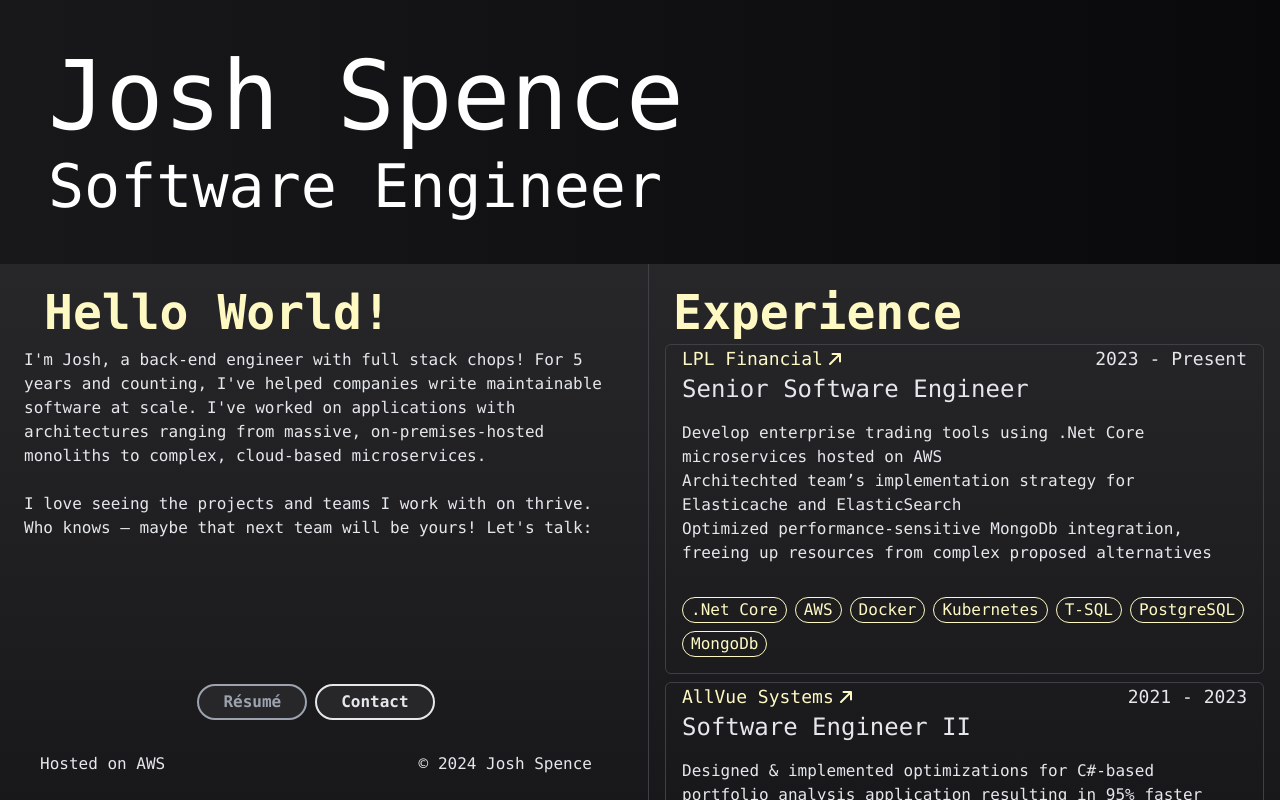
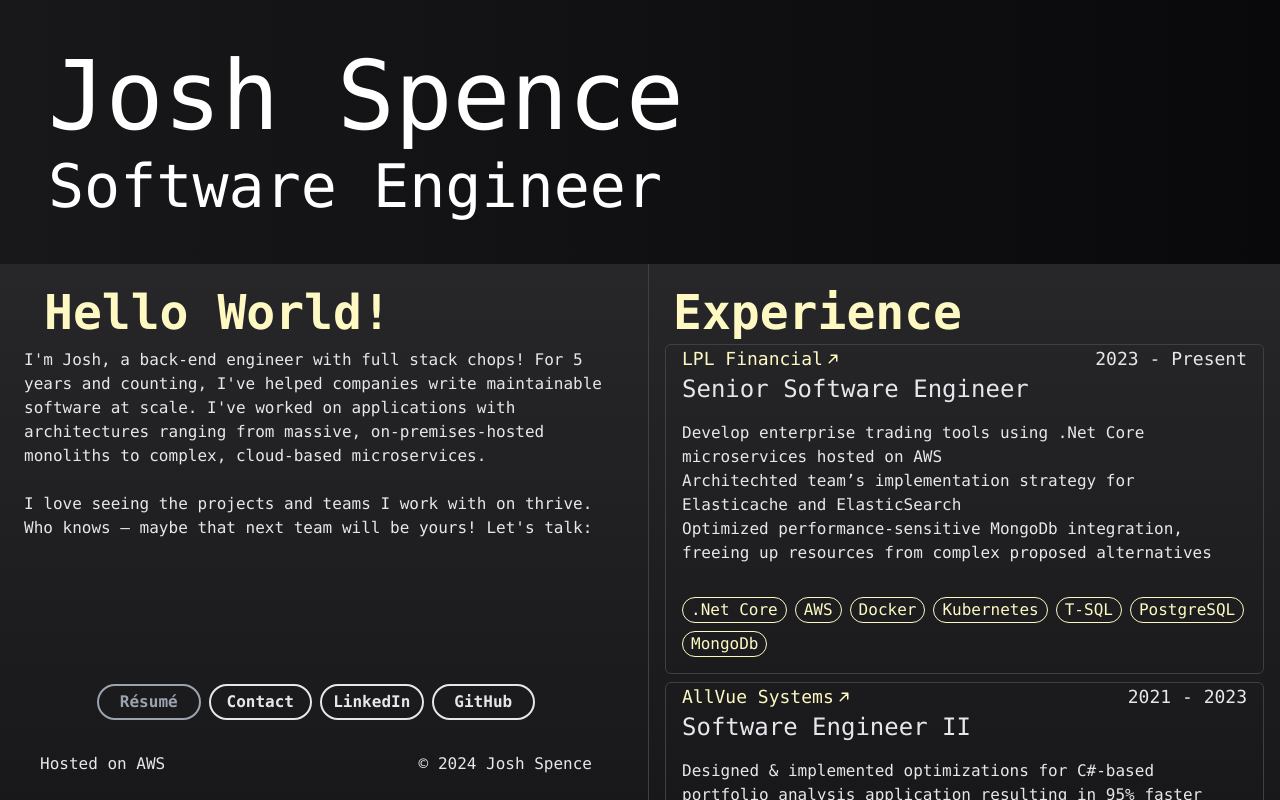
Before and after one commit to jspence12/info.joshspence.web, a Next.js app: page / in a window 1280 px wide. Built offline with nearby package versions, Linux system fonts and the light colour scheme.

Commit message:
reworked buttons. Removed unused svg's

```diff
--- a/src/app/ui/about/about.tsx
+++ b/src/app/ui/about/about.tsx
@@ -27,10 +27,18 @@ export default function About() {
           — maybe that next team will be yours! Let's talk:
         </p>
       </article>
+
       <div>
-        <div className="flex flex-wrap justify-center gap-2 my-8">
-          <Button text="Résumé" disabled onClick={() => {}} />
-          <Button text="Contact" onClick={() => {}} />
+        <div className="flex justify-center">
+          <div className="grid grid-cols-2 lg:grid-cols-4 justify-center gap-2 my-8 w-full lg:w-3/4">
+            <Button text="Résumé" href="#" disabled />
+            <Button text="Contact" onClick={() => {}} />
+            <Button
+              text="LinkedIn"
+              href="https://www.linkedin.com/in/joshua-spence-1835b8103/"
+            />
+            <Button text="GitHub" href="https://github.com/jspence12" />
+          </div>
         </div>
         <Footer />
       </div>
--- a/src/app/ui/common/button.tsx
+++ b/src/app/ui/common/button.tsx
@@ -1,27 +1,26 @@
 export interface ButtonProps {
   text: string;
+  href?: string;
   disabled?: boolean;
-  onClick: () => void;
-  className?: string;
+  onClick?: () => void;
 }
-export default function Button({
-  text,
-  disabled,
-  onClick,
-  className,
-}: ButtonProps) {
+export default function Button({ text, disabled, href, onClick }: ButtonProps) {
   const enabledStyle = "border-gray-200 hover:bg-zinc-700";
-  const disabledStyle = "border-gray-400 text-gray-400";
+  const disabledStyle =
+    "border-gray-400 text-gray-400 pointer pointer-events-none";
   return (
-    <button
+    <a
+      aria-disabled={disabled}
       className={`
-        ${className} ${
+        ${
           disabled ? disabledStyle : enabledStyle
-        } border-2 px-6 py-1 rounded-full bg-zinc-800  transition-all font-bold`}
-      disabled={disabled}
+        } border-2 w-full py-1 rounded-full transition-all font-bold text-center`}
+      href={href}
+      target={href && "_blank"}
       onClick={onClick}
+      role={href ? "link" : "button"}
     >
       {text}
-    </button>
+    </a>
   );
 }
--- a/src/app/ui/work-history/work-history-item.tsx
+++ b/src/app/ui/work-history/work-history-item.tsx
@@ -46,7 +46,7 @@ export default function WorkHistoryItem({
           <h4 className="mx-4 text-yellow-100 hover:text-xl transition-all duration-300 hover:text-yellow-50 ease-in flex gap-1 align-middle">
             {job.company}
             <span className="flex flex-col justify-center">
-              <Link className="w-4 h-4 text-center" />
+              <Link className="w-3 h-3 text-center" />
             </span>
           </h4>
         </a>
```
Also changed, not shown: public/LinkedIn.tsx (deleted, +0 -13 lines), public/chevron-up.tsx (deleted, +0 -18 lines), public/github-mark-white.tsx (deleted, +0 -12 lines), src/app/ui/contact/contact-modal.tsx (added).
